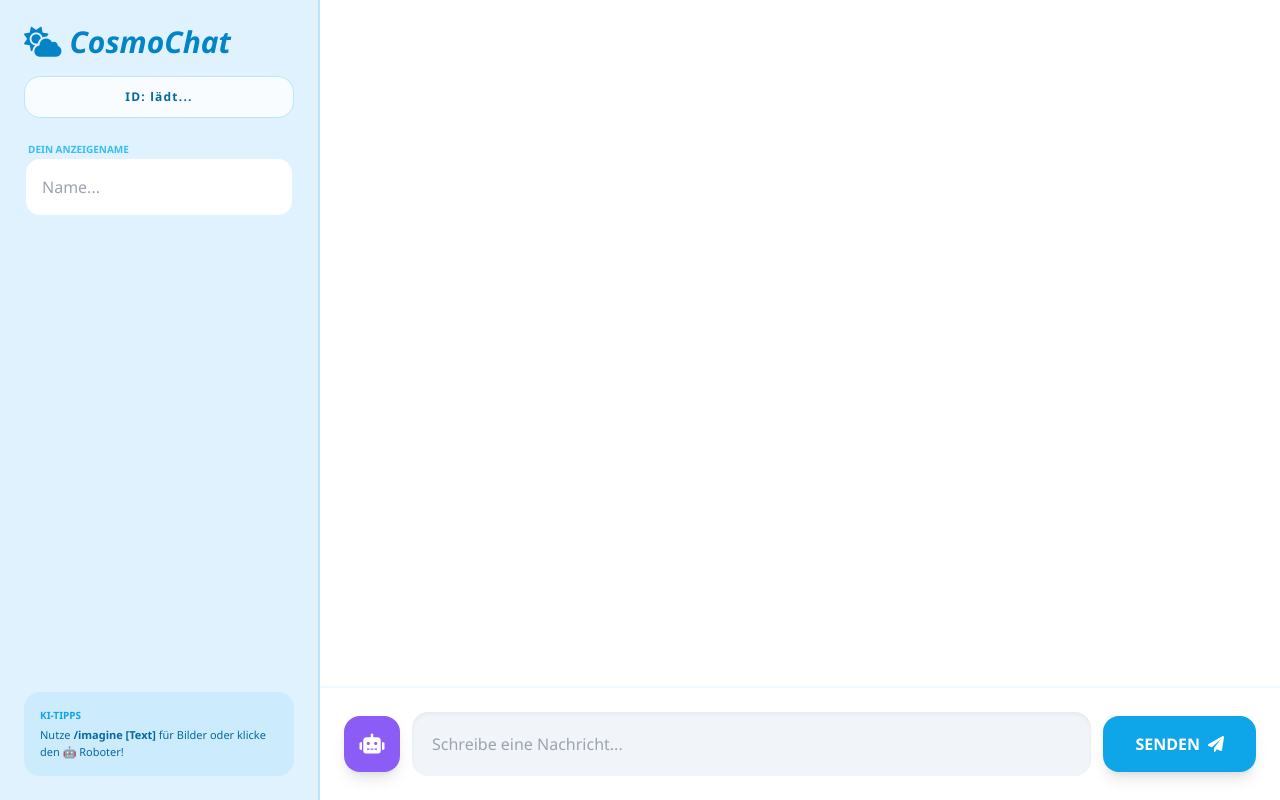
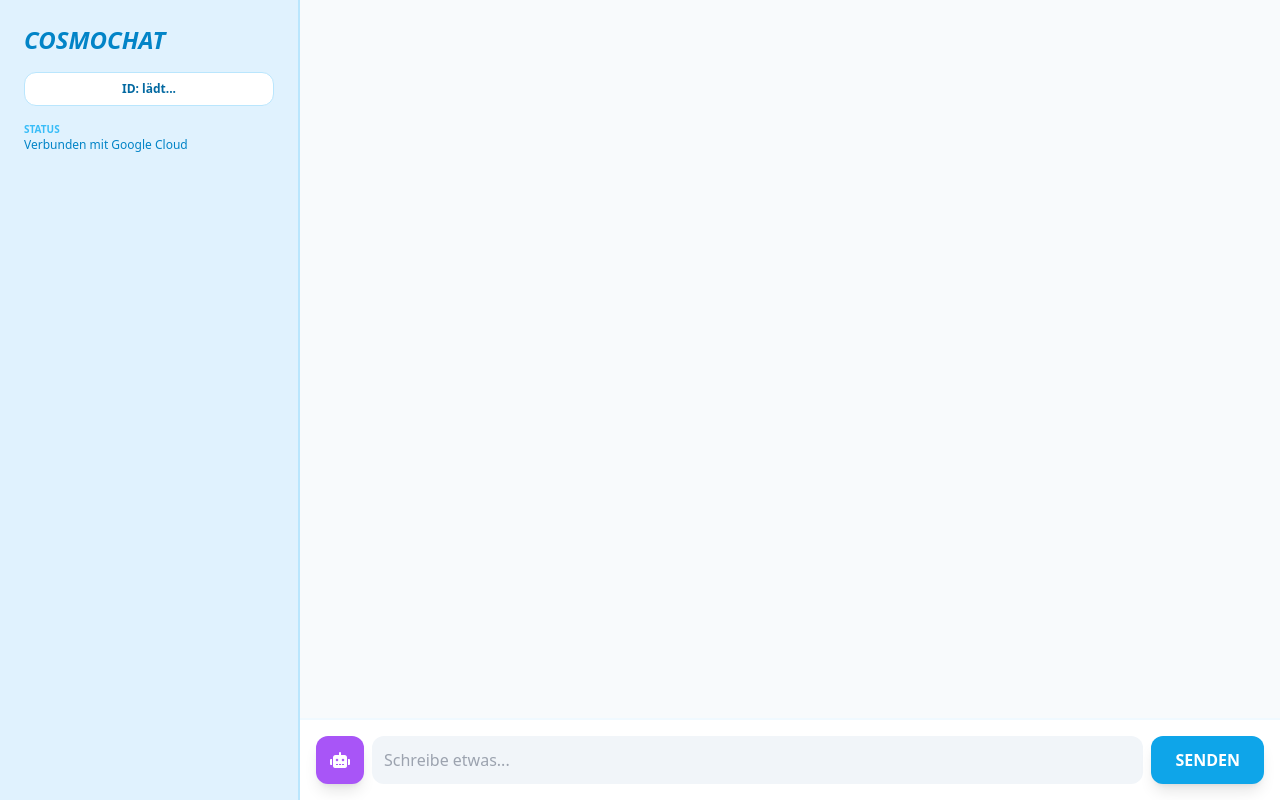
Before and after one commit to Elias1136/Cosmochat, a Flask app: page / in a window 1280 px wide. Run offline with Flask 3, Linux system fonts and the light colour scheme; some libraries are stand-ins or nearby versions.

Commit message:
Refactor HTML structure and styles for chat interface

```diff
--- a/templates/index.html
+++ b/templates/index.html
@@ -8,123 +8,47 @@
     <script src="https://cdn.tailwindcss.com"></script>
     <link href="https://cdnjs.cloudflare.com/ajax/libs/font-awesome/6.0.0/css/all.min.css" rel="stylesheet">
     <style>
-        body { background-color: #f0f9ff; color: #0c4a6e; font-family: 'Segoe UI', sans-serif; height: 100vh; display: flex; overflow: hidden; }
-        .side-panel { background-color: #e0f2fe; border-right: 2px solid #bae6fd; width: 320px; transition: all 0.3s; }
-        .msg-me { background-color: #0ea5e9; color: white; border-radius: 20px 20px 0 20px; }
-        .msg-other { background-color: #e2e8f0; color: #1e293b; border-radius: 20px 20px 20px 0; }
-        .msg-ai { background-color: #f0f4ff; border: 2px solid #c7d2fe; border-radius: 20px; }
-        .ai-btn { background-color: #8b5cf6; color: white; }
-        .ai-btn:hover { background-color: #7c3aed; transform: scale(1.05); }
-        .img-result { border-radius: 15px; margin-top: 10px; max-width: 100%; border: 4px solid white; box-shadow: 0 4px 10px rgba(0,0,0,0.1); }
-        ::-webkit-scrollbar { width: 5px; }
-        ::-webkit-scrollbar-thumb { background: #bae6fd; border-radius: 10px; }
+        body { background-color: #f0f9ff; color: #0c4a6e; height: 100vh; display: flex; overflow: hidden; }
+        .side { background-color: #e0f2fe; width: 300px; border-right: 2px solid #bae6fd; }
+        .msg-me { background-color: #0ea5e9; color: white; border-radius: 15px 15px 0 15px; }
+        .msg-other { background-color: #e2e8f0; color: #1e293b; border-radius: 15px 15px 15px 0; }
+        .ai-btn { background-color: #a855f7; color: white; }
     </style>
 </head>
 <body class="flex-col md:flex-row w-full">
-
-    <!-- Sidebar -->
-    <div class="side-panel p-6 flex flex-col h-1/3 md:h-full overflow-y-auto">
-        <h1 class="text-3xl font-black text-sky-600 mb-4 italic flex items-center gap-2">
-            <i class="fa-solid fa-cloud-sun"></i> CosmoChat
-        </h1>
-        <div id="idBadge" class="bg-white/80 p-3 rounded-2xl font-bold text-center mb-6 text-sky-700 border border-sky-200 text-xs tracking-widest">
-            ID: lädt...
-        </div>
-
-        <label class="text-[10px] font-bold text-sky-400 uppercase ml-1">Dein Anzeigename</label>
-        <input type="text" id="nameInp" placeholder="Name..." class="p-4 rounded-2xl border-2 border-sky-100 mb-6 outline-none focus:border-sky-400">
-
-        <div class="mt-auto bg-sky-200/50 p-4 rounded-2xl">
-            <p class="text-[10px] font-bold text-sky-500 mb-1">KI-TIPPS</p>
-            <p class="text-[11px] text-sky-700">Nutze <b>/imagine [Text]</b> für Bilder oder klicke den 🤖 Roboter!</p>
+    <div class="side p-6 flex flex-col overflow-y-auto shrink-0">
+        <h1 class="text-2xl font-black text-sky-600 italic mb-4">COSMOCHAT</h1>
+        <div id="idBadge" class="bg-white p-2 rounded-xl text-center font-bold text-sky-700 border border-sky-200 text-xs mb-4">ID: lädt...</div>
+        <p class="text-[10px] text-sky-400 font-bold uppercase">Status</p>
+        <p class="text-xs text-sky-600 mb-4">Verbunden mit Google Cloud</p>
+    </div>
+    <div class="flex-1 flex flex-col bg-white">
+        <div id="chat" class="flex-1 overflow-y-auto p-4 space-y-4 bg-slate-50"></div>
+        <div class="p-4 border-t-2 border-sky-50 flex items-center gap-2">
+            <button onclick="askAI()" class="ai-btn w-12 h-12 rounded-xl flex items-center justify-center shrink-0 shadow-lg"><i class="fa-solid fa-robot"></i></button>
+            <input type="text" id="msgInp" placeholder="Schreibe etwas..." class="flex-1 p-3 bg-slate-100 rounded-xl outline-none focus:ring-2 focus:ring-sky-300">
+            <button onclick="send()" class="bg-sky-500 text-white px-6 py-3 rounded-xl font-bold shadow-lg">SENDEN</button>
         </div>
     </div>
-
-    <!-- Chat Bereich -->
-    <div class="flex-1 flex flex-col bg-white">
-        <div id="chatWin" class="flex-1 overflow-y-auto p-6 space-y-6">
-            <!-- Chat lädt hier -->
-        </div>
-
-        <!-- Input-Leiste -->
-        <div class="p-4 md:p-6 border-t-2 border-sky-50 flex items-center gap-3 bg-white">
-            <!-- Gemini Roboter Knopf -->
-            <button onclick="askAI()" title="Gemini fragen" class="ai-btn w-14 h-14 rounded-2xl flex items-center justify-center transition shadow-lg">
-                <i class="fa-solid fa-robot text-xl"></i>
-            </button>
-
-            <input type="text" id="msgInp" placeholder="Schreibe eine Nachricht..."
-                class="flex-1 p-5 bg-slate-100 rounded-2xl outline-none focus:bg-white focus:ring-4 focus:ring-sky-100 transition-all shadow-inner">
-
-            <button onclick="send()" class="bg-sky-500 text-white h-14 px-8 rounded-2xl font-black shadow-lg hover:bg-sky-600 transition-all flex items-center gap-2">
-                <span class="hidden md:inline">SENDEN</span>
-                <i class="fa-solid fa-paper-plane"></i>
-            </button>
-        </div>
-    </div>
-
     <script>
         const socket = io();
-        const chatWin = document.getElementById('chatWin');
-        const msgInp = document.getElementById('msgInp');
-        let myId = localStorage.getItem('cosmo_id_v2');
-
-        socket.on('connect', () => {
-            socket.emit('user_connect', { id: myId });
-            socket.emit('load_history');
-        });
-
-        socket.on('init_data', (d) => {
-            myId = d.id;
-            localStorage.setItem('cosmo_id_v2', myId);
-            document.getElementById('idBadge').textContent = "ID: " + myId;
-            document.getElementById('nameInp').value = d.name;
-        });
-
-        socket.on('chat_history', (msgs) => {
-            chatWin.innerHTML = '';
-            msgs.forEach(m => addMsg(m));
-        });
-
-        socket.on('new_message', (m) => addMsg(m));
-
-        function send() {
-            const t = msgInp.value.trim();
-            if(!t) return;
-            socket.emit('send_message', { text: t });
-            msgInp.value = '';
+        const chat = document.getElementById('chat');
+        const inp = document.getElementById('msgInp');
+        let myId = localStorage.getItem('cosmo_id');
+        socket.on('connect', () => { socket.emit('user_connect', { id: myId }); socket.emit('load_history'); });
+        socket.on('init_data', d => { myId = d.id; localStorage.setItem('cosmo_id', myId); document.getElementById('idBadge').textContent = "ID: " + d.id; });
+        socket.on('chat_history', msgs => { chat.innerHTML = ''; msgs.forEach(m => add(m)); });
+        socket.on('receive_message', m => add(m));
+        function send() { if(inp.value.trim()){ socket.emit('send_message', { text: inp.value }); inp.value = ''; } }
+        function askAI() { if(inp.value.trim()){ socket.emit('ask_ai', { text: inp.value }); inp.value = ''; } else { alert("Frag erst etwas!"); } }
+        function add(m) {
+            const isMe = m.from_id === myId;
+            const d = document.createElement('div');
+            d.className = `flex w-full ${isMe ? 'justify-end' : 'justify-start'}`;
+            d.innerHTML = `<div class="max-w-[80%] p-3 shadow-sm ${isMe ? 'msg-me' : 'msg-other'}"><p class="text-sm">${m.text}</p></div>`;
+            chat.appendChild(d); chat.scrollTop = chat.scrollHeight;
         }
-
-        function askAI() {
-            const t = msgInp.value.trim();
-            if(!t) return alert("Frag erst etwas!");
-            socket.emit('ask_ai', { text: t });
-            msgInp.value = '';
-        }
-
-        function addMsg(m) {
-            const isMe = m.from_id === myId;
-            const isAI = m.from_id === 'ai';
-            const wrap = document.createElement('div');
-            wrap.className = `flex w-full ${isMe ? 'justify-end' : 'justify-start'} animate-in slide-in-from-bottom-2`;
-
-            let content = `<p class="text-sm md:text-base leading-relaxed">${m.text}</p>`;
-            if(m.img) content += `<img src="${m.img}" class="img-result" onclick="window.open(this.src)">`;
-
-            wrap.innerHTML = `
-                <div class="max-w-[85%] md:max-w-[70%] p-4 shadow-sm ${isMe ? 'msg-me' : (isAI ? 'msg-ai' : 'msg-other')}">
-                    <div class="flex justify-between items-center mb-1 opacity-40 text-[9px] font-black uppercase">
-                        <span>${isMe ? 'Du' : (isAI ? 'CosmoAI 🤖' : 'Nutzer')}</span>
-                        <span>${m.time || ''}</span>
-                    </div>
-                    ${content}
-                </div>
-            `;
-            chatWin.appendChild(wrap);
-            chatWin.scrollTo({ top: chatWin.scrollHeight, behavior: 'smooth' });
-        }
-
-        msgInp.onkeypress = (e) => { if(e.key === 'Enter') send(); };
+        inp.onkeypress = e => { if(e.key === 'Enter') send(); };
     </script>
 </body>
 </html>
```
